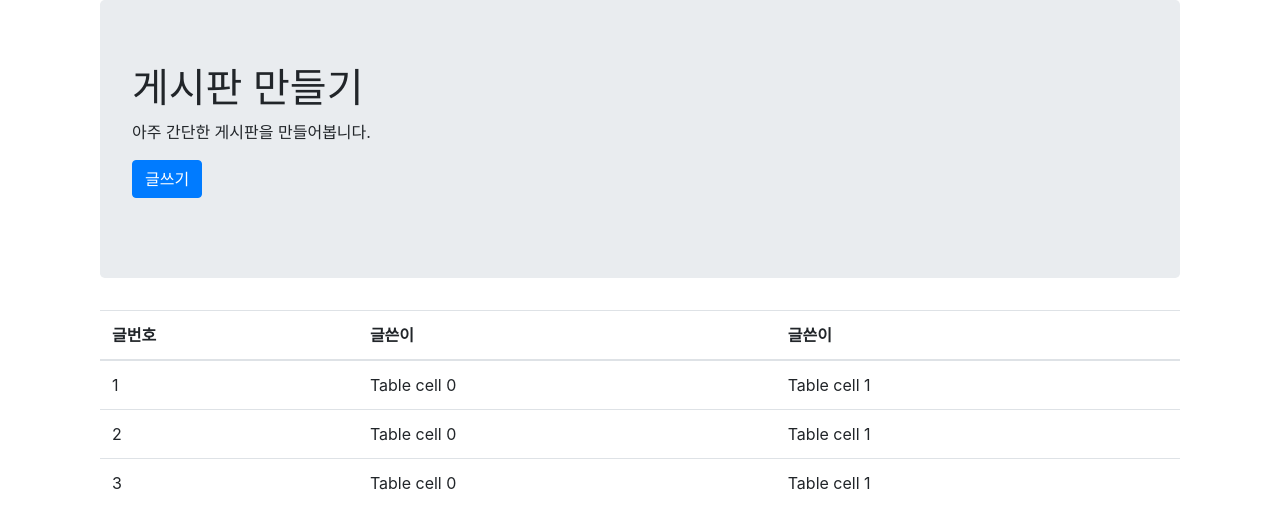
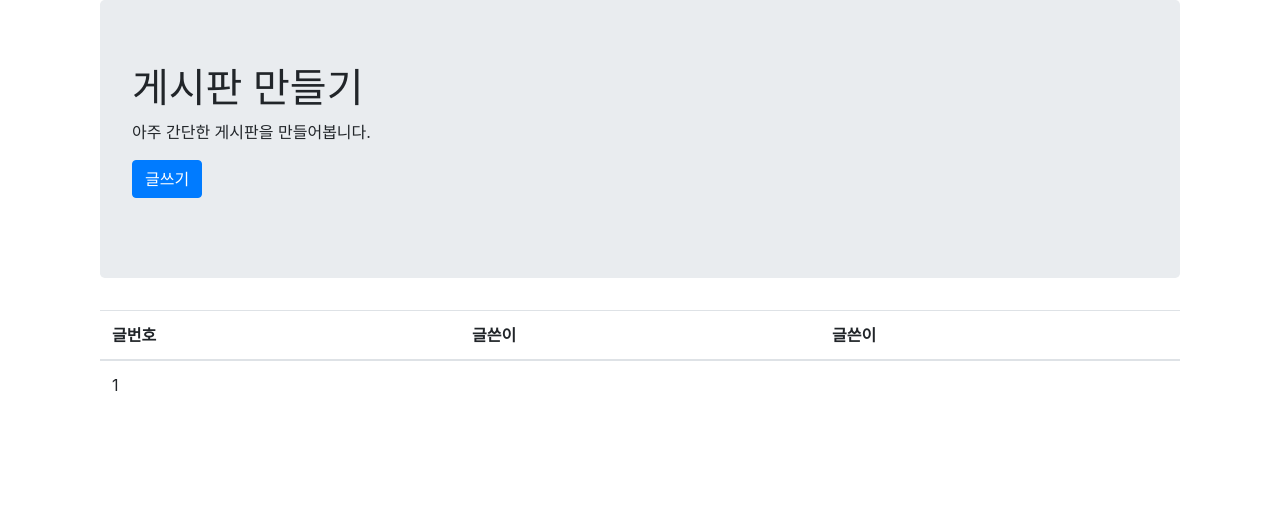
Before and after one commit to cje444/board, a React (Create React App) app: page / in a window 1280 px wide. Shown: the top 528 px of the page. Built offline with nearby package versions, Linux system fonts and the light colour scheme.

Commit message:
redux추가

```diff
--- a/src/App.js
+++ b/src/App.js
@@ -2,20 +2,23 @@ import React from "react";
 import "./App.css";
 import Write from "./Write";
 import { Route } from "react-router-dom";
-import { withRouter } from "react-router";
 import Home from "./Home";
-import Detail from "./Detail";
+import Article from "./Article";
+import { ConnectedRouter } from "connected-react-router";
+import { history } from "./redux/configureStore";
 
 function App(props) {
   return (
     <React.Fragment>
-      <div className='container'>
-        <Route path='/' exact component={Home} />
-        <Route path='/write' exact component={Write} />
-        <Route path='/detail' exact component={Detail} />
-      </div>
+      <ConnectedRouter history={history}>
+        <div className='container'>
+          <Route path='/' exact component={Home} />
+          <Route path='/write' exact component={Write} />
+          <Route path='/article' exact component={Article} />
+        </div>
+      </ConnectedRouter>
     </React.Fragment>
   );
 }
 
-export default withRouter(App);
+export default App;
--- a/src/Detail.js
+++ b/src/Article.js
@@ -1,8 +1,8 @@
 import React from "react";
 import Button from "react-bootstrap/Button";
-import "./Detail.css";
+import "./Article.css";
 
-const Detail = (props) => {
+const Article = (props) => {
   return (
     <React.Fragment>
       <div className='detail_wrap'>
@@ -19,4 +19,4 @@ const Detail = (props) => {
     </React.Fragment>
   );
 };
-export default Detail;
+export default Article;
--- a/src/ElTable.js
+++ b/src/ElTable.js
@@ -1,7 +1,20 @@
 import React from "react";
 import Table from "react-bootstrap/Table";
+import { useSelector, useDispatch } from "react-redux";
+import { actionCreators as articleActions } from "./redux/modules/article";
 
 const ElTable = (props) => {
+  const dispatch = useDispatch();
+  const articles = useSelector((state) => state.article.articles);
+
+  console.log(articles);
+
+  // React.useEffect(() => {
+  //   articleActions.then(function (result) {
+  //     dispatch(result);
+  //   });
+  // }, []);
+
   return (
     <React.Fragment>
       <Table responsive>
@@ -16,21 +29,13 @@ const ElTable = (props) => {
         <tbody>
           <tr>
             <td>1</td>
-            {Array.from({ length: 2 }).map((_, index) => (
-              <td key={index}>Table cell {index}</td>
-            ))}
-          </tr>
-          <tr>
-            <td>2</td>
-            {Array.from({ length: 2 }).map((_, index) => (
-              <td key={index}>Table cell {index}</td>
-            ))}
-          </tr>
-          <tr>
-            <td>3</td>
-            {Array.from({ length: 2 }).map((_, index) => (
-              <td key={index}>Table cell {index}</td>
-            ))}
+            {articles.map((a, index) => {
+              return (
+                <td key={a.id} {...a}>
+                  Table cell {index}
+                </td>
+              );
+            })}
           </tr>
         </tbody>
       </Table>
--- /dev/null
+++ b/src/redux/configureStore.js
@@ -0,0 +1,37 @@
+import { createStore, combineReducers, applyMiddleware, compose } from "redux";
+import thunk from "redux-thunk";
+import { createBrowserHistory } from "history";
+import { connectRouter } from "connected-react-router";
+
+import Article from "./modules/article";
+
+export const history = createBrowserHistory();
+
+const rootReducer = combineReducers({
+  article: Article,
+  router: connectRouter(history),
+});
+
+const middlewares = [thunk.withExtraArgument({ history: history })];
+
+// 지금이 어느 환경인 지 알려줘요. (개발환경, 프로덕션(배포)환경 ...)
+const env = process.env.NODE_ENV;
+
+// 개발환경에서는 로거라는 걸 하나만 더 써볼게요.
+if (env === "development") {
+  const { logger } = require("redux-logger");
+  middlewares.push(logger);
+}
+
+const composeEnhancers =
+  typeof window === "object" && window.__REDUX_DEVTOOLS_EXTENSION_COMPOSE__
+    ? window.__REDUX_DEVTOOLS_EXTENSION_COMPOSE__({
+        // Specify extension’s options like name, actionsBlacklist, actionsCreators, serialize...
+      })
+    : compose;
+
+const enhancer = composeEnhancers(applyMiddleware(...middlewares));
+
+let store = (initialStore) => createStore(rootReducer, enhancer);
+
+export default store();
--- /dev/null
+++ b/src/redux/modules/article.js
@@ -0,0 +1,49 @@
+import { createAction, handleActions } from "redux-actions";
+import { produce } from "immer";
+import axios from "axios";
+
+//액션 타입 정하기
+const SET_ARTICLE = "SET_ARTICLE";
+const ADD_ARTICLE = "ADD_ARTICLE";
+
+//액션 만들기
+const setArticle = createAction(SET_ARTICLE, (articles) => ({ articles }));
+const addArticle = createAction(ADD_ARTICLE, (article) => ({ article }));
+
+const initialState = {
+  articles: [],
+};
+
+// const initialArticle = {
+//   _id: "6075cb84fb96a8948253d4c1",
+//   author: "글쓴이",
+//   comment: "내용123",
+//   no: 4,
+//   title: "제목입니다123",
+// };
+
+const getArticleDB = async () => {
+  const articleDB = await axios.get(
+    "http://spartacodingclub.shop/hh99/board/list"
+  );
+  return {
+    type: "GET_ARTICLE",
+    payload: articleDB.data,
+  };
+};
+
+export default handleActions(
+  {
+    [SET_ARTICLE]: (state, action) => produce(state, (draft) => {}),
+    [ADD_ARTICLE]: (state, action) => produce(state, (draft) => {}),
+  },
+  initialState
+);
+
+const actionCreators = {
+  setArticle,
+  addArticle,
+  getArticleDB,
+};
+
+export { actionCreators };
```
Also changed, not shown: package.json (+7 -0 lines), src/index.js (+4 -3 lines), src/Article.css (renamed from src/Detail.css), 1 other file (tests, documents, lock files or other folders).
